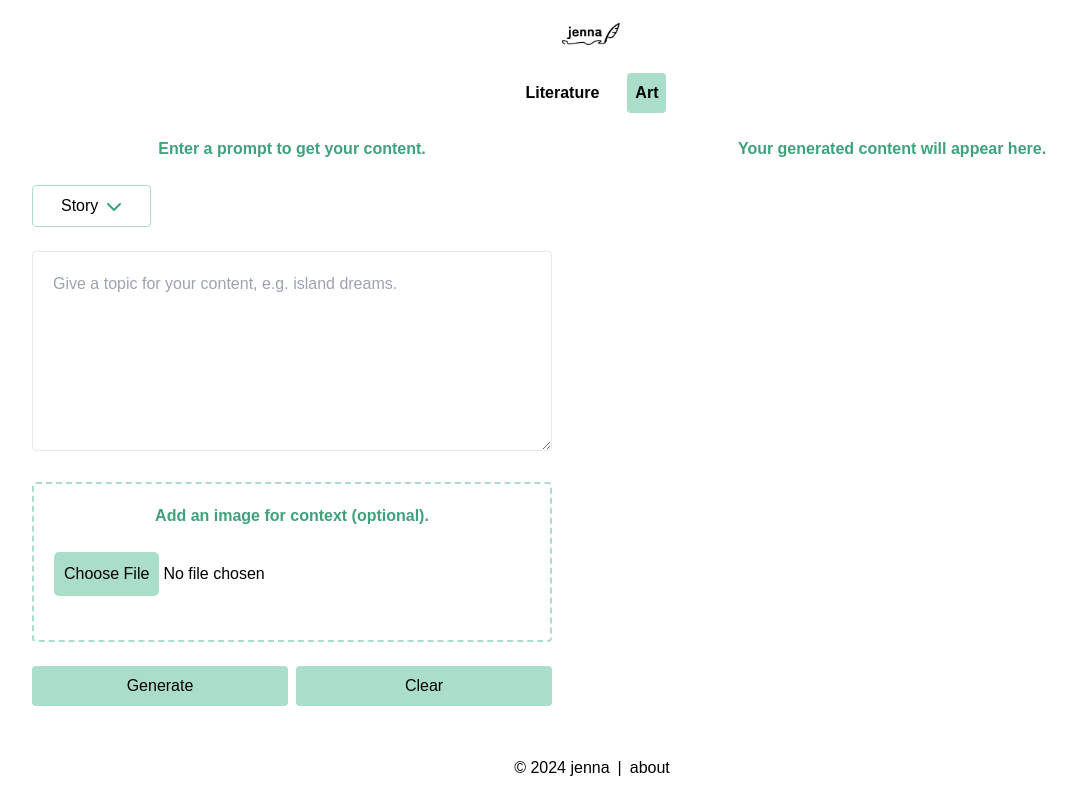
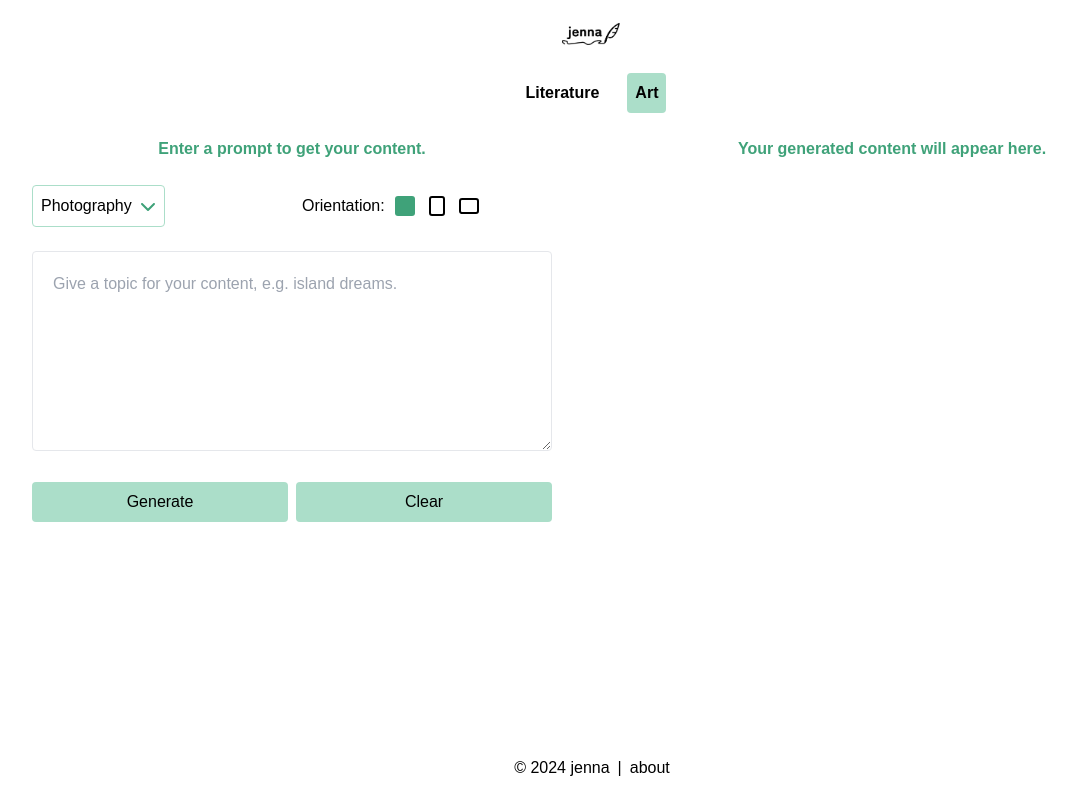
Before and after one commit to mctechspot/GoogleAIHackathonApp, a Next.js app in the folder google-ai-hackathon-app/: page /generate in a window 1280 px wide. Both pictures are taken after a click on the element "Art". Shown: the whole page, without its empty margins (48-1125 px from the left). Built offline with nearby package versions, Linux system fonts and the light colour scheme; a web font is replaced by a local one.

Commit message:
include image grid for art generation response on frontend

```diff
--- a/google-ai-hackathon-app/app/components/Dropdown/ContentTypeDropdown.tsx
+++ b/google-ai-hackathon-app/app/components/Dropdown/ContentTypeDropdown.tsx
@@ -1,29 +1,15 @@
 "use client"
 import { RefObject, useEffect, useRef, useState } from "react"
-import Image from "next/image";
-import Link from "next/link";
-import Logo from "@/public/assets/logo-dark.png";
 import { ContentDropdownProps, UserFormProps, UserFormType } from "@/app/types/Forms"
 import { FaChevronDown, FaChevronUp } from "react-icons/fa6";
+import { literatureContentTypes, artContentTypes, artOrientations } from "@/app/constants/DropdownConstants"
 
-export default function ContentTypeDropdown({ userPrompt, setUserPrompt }: UserFormType) {
+export default function ContentTypeDropdown({ userPrompt, setUserPrompt, contentCategory }: UserFormType) {
+
 
     const [openDropdown, setOpenDropdown] = useState<boolean>(false);
     const dropdownRef: RefObject<HTMLDivElement> | null = useRef(null);
-    const contentTypes: any[] = [
-        {
-            "key": "1",
-            "value": "Story"
-        },
-        {
-            "key": "2",
-            "value": "Poem"
-        },
-        {
-            "key": "3",
-            "value": "Song"
-        }
-    ];
+    const [dropdownData, setDropdownData] = useState<any[]>(literatureContentTypes);
 
     useEffect(() => {
         window.addEventListener('click', toggleDropdown);
@@ -40,6 +26,14 @@ export default function ContentTypeDropdown({ userPrompt, setUserPrompt }: UserF
         };
     };
 
+    useEffect(() => {
+        if(contentCategory === 1){
+            setDropdownData(literatureContentTypes);
+        }else{
+            setDropdownData(artContentTypes);
+        }
+    }, [contentCategory]);
+
     return (
         <>
             <div className={"w-fit relative"} ref={dropdownRef}>
@@ -52,7 +46,7 @@ export default function ContentTypeDropdown({ userPrompt, setUserPrompt }: UserF
                     <div>
                         <div className={"flex items-center justify-center gap-2"}>
                             <div>
-                                {contentTypes.find((item: ContentDropdownProps, index: number) => item.key === userPrompt.content_type).value}
+                                {dropdownData.find((dropdownDataEntry: ContentDropdownProps, index: number) => dropdownDataEntry.key === userPrompt.content_type).value}
                             </div>
                             <div className={"text-green-text"}>
                                 {openDropdown ? <FaChevronUp /> : <FaChevronDown />}
@@ -65,17 +59,17 @@ export default function ContentTypeDropdown({ userPrompt, setUserPrompt }: UserF
                     <>
                         {/* Dropdown Options */}
                         <div className={"absolute bg-white border border-green-standard rounded mt-2"}>
-                            {contentTypes.map((contentType: any, index: number) => {
+                            {dropdownData.map((dropdownDataEntry: any, index: number) => {
                                 return (
                                     <>
                                         <div
-                                            className={`${userPrompt.content_type === contentType.key ? "bg-green-standard" : ""}
+                                            className={`${userPrompt.content_type === dropdownDataEntry.key ? "bg-green-standard" : ""}
                                     hover:bg-green-standard w-full py-2 px-10 w-full cursor-pointer`}
                                             onClick={() => {
-                                                setUserPrompt({ ...userPrompt, content_type: contentType.key });
+                                                setUserPrompt({ ...userPrompt, content_type: dropdownDataEntry.key });
                                                 setOpenDropdown(false);
                                             }}>
-                                            {contentType.value}
+                                            {dropdownDataEntry.value}
                                         </div>
                                     </>
                                 )
--- a/google-ai-hackathon-app/app/components/Forms/UserPromptForm.tsx
+++ b/google-ai-hackathon-app/app/components/Forms/UserPromptForm.tsx
@@ -1,14 +1,21 @@
 "use client"
 import { SetStateAction, useEffect, useState } from "react"
 import Image from "next/image";
-import Link from "next/link";
 import ContentTypeDropdown from "@/app/components/Dropdown/ContentTypeDropdown";
-import { ContentDropdownProps, UserFormProps, UserFormType, CompleteUserFormType } from "@/app/types/Forms"
-import { FaChevronDown, FaChevronUp } from "react-icons/fa6";
+import { CompleteUserFormType } from "@/app/types/Forms"
+import {
+    TbRectangle,
+    TbRectangleFilled,
+    TbRectangleVertical,
+    TbRectangleVerticalFilled,
+    TbSquare,
+    TbSquareFilled
+ } from "react-icons/tb";
+
 
 export default function UserPromptForm(
     { userPrompt, setUserPrompt, contentGenerationRunning, setContentGenerationRunning,
-        generatedContent, setGeneratedContent }: CompleteUserFormType) {
+        generatedContent, setGeneratedContent, contentCategory }: CompleteUserFormType) {
 
     const [imagePreviewSrc, setImagePreviewSrc] = useState<string>("");
 
@@ -24,14 +31,19 @@ export default function UserPromptForm(
         }
     }
 
+    // Function to content generation api endpoint call
     const handleUserPromptSubmit = async (event: any): Promise<void> => {
         event.preventDefault();
         setGeneratedContent(null);
         setContentGenerationRunning(false);
 
+        // Set payload and appropriate endpoint based on content category and user input prompts
         let payload;
         let apiEndpoint: string = "";
 
+
+        // Literature Content
+        if (contentCategory === 1) {
             if (userPrompt.image) {
                 // Handle case where image is included in prompt
                 payload = new FormData(event.target);
@@ -41,8 +53,20 @@ export default function UserPromptForm(
                 apiEndpoint = "/api/generate-text-from-prompt-and-image";
             } else {
                 // Handle case where no image is included in prompt
-            payload = JSON.stringify(userPrompt);
+                payload = payload = JSON.stringify({
+                    "prompt": userPrompt.prompt,
+                    "content_type": userPrompt.content_type,
+                });
                 apiEndpoint = "/api/generate-text-from-prompt";
+            }
+        } // Art Content
+        else {
+            payload = JSON.stringify({
+                "prompt": userPrompt.prompt,
+                "style": userPrompt.content_type,
+                "orientation": userPrompt.orientation
+            });
+            apiEndpoint = "/api/generate-image-from-text";
         }
 
         setContentGenerationRunning(true);
@@ -52,9 +76,16 @@ export default function UserPromptForm(
         });
 
         const contentJson = await contentRes.json();
-        console.log(contentJson);
+        if("response" in contentJson){
+            if(contentCategory === 1){
+                setGeneratedContent({"response_text": contentJson.response});
+            }else{
+                setGeneratedContent({"response_images": contentJson.response});
+            }
+        }else{
+            setGeneratedContent(contentJson);
+        }
         setContentGenerationRunning(false);
-        setGeneratedContent(contentJson);
     }
 
     return (
@@ -63,11 +94,42 @@ export default function UserPromptForm(
 
                 <p className={"text-center text-green-text font-black"}>Enter a prompt to get your content.</p><br />
 
+                <div className={"grid grid-cols-2 gap-5 max-[900px]:grid-cols-1"}>
                     {/* Content Type Generator */}
                     <ContentTypeDropdown
                         userPrompt={userPrompt}
                         setUserPrompt={setUserPrompt}
-                /><br />
+                        contentCategory={contentCategory}
+                    />
+                    {contentCategory !== 1 ? (
+                        <>
+                            <div className={"flex items-center gap-2"}>
+                                <p>Orientation: </p>
+                                <div className={"flex items-center gap-2"}>
+                                    <div className={`text-2xl cursor-pointer \
+                                    ${userPrompt.orientation === "1" ? ("text-green-text font-black") : ("")}`}
+                                    onClick={() => setUserPrompt({ ...userPrompt, orientation: "1" })}>
+                                        {userPrompt.orientation === "1" ? (<TbSquareFilled />): (<TbSquare />)}
+                                    </div>
+                                    <div className={`text-2xl cursor-pointer \
+                                    ${userPrompt.orientation === "2" ? ("text-green-text font-black") : ("")}`}
+                                    onClick={() => setUserPrompt({ ...userPrompt, orientation: "2" })}>
+                                        {userPrompt.orientation === "2" ? (<TbRectangleVerticalFilled />): (<TbRectangleVertical/>)}
+                                    </div>
+
+                                    {/* Landscape Orientation */}
+                                    <div className={`text-2xl cursor-pointer \
+                                    ${userPrompt.orientation === "3" ? ("text-green-text font-black") : ("")}`}
+                                    onClick={() => setUserPrompt({ ...userPrompt, orientation: "3" })}>
+                                        {userPrompt.orientation === "3" ? (<TbRectangleFilled />): (<TbRectangle />)}
+                                    </div>
+                                </div>
+                            </div>
+
+                        </>
+                    ) : ("")}
+                </div>
+                <br />
 
                 <textarea
                     id={"prompt-text"} name={"prompt-text"}
@@ -79,9 +141,13 @@ export default function UserPromptForm(
                 >
                 </textarea><br /><br />
 
+
+                {contentCategory === 1 ? (
+                    <>
                         <div className={"border-2 border-solid border-dashed border-green-standard rounded p-5"}>
                             <p className={"text-center text-green-text font-black"}>Add an image for context (optional).</p><br />
 
+                            {/* Image  Input */}
                             <input type={"file"} id={"prompt-image"} name={"prompt-image"}
                                 accept={"image/jpeg, image/jpg, image/png"}
                                 onChange={(event) => {
@@ -104,7 +170,14 @@ export default function UserPromptForm(
                                     />
                                 </>
                             ) : ("")}
+
+
+
+
                         </div><br />
+                    </>
+
+                ) : ("")}
 
 
 
--- /dev/null
+++ b/google-ai-hackathon-app/app/constants/DropdownConstants.tsx
@@ -0,0 +1,57 @@
+import { ContentDropdownProps } from "@/app/types/Forms"
+
+// Dropdown values for art style
+export const literatureContentTypes: ContentDropdownProps[]  = [
+    {
+        "key": "1",
+        "value": "Story"
+    },
+    {
+        "key": "2",
+        "value": "Poem"
+    },
+    {
+        "key": "3",
+        "value": "Song"
+    }
+];
+
+// Dropdown values for art style
+export const artContentTypes: ContentDropdownProps[] = [
+    {
+        "key": "1",
+        "value": "Photography"
+    },
+    {
+        "key": "2",
+        "value": "Oil"
+    },
+    {
+        "key": "3",
+        "value": "Acrylic"
+    },
+    {
+        "key": "4",
+        "value": "Watercolor"
+    },
+    {
+        "key": "5",
+        "value": "Sketch"
+    }
+];
+
+// Dropdown values for art style
+export const artOrientations: ContentDropdownProps[] = [
+    {
+        "key": "1",
+        "value": "Square"
+    },
+    {
+        "key": "2",
+        "value": "Portrait"
+    },
+    {
+        "key": "3",
+        "value": "Landscape"
+    }
+];
--- a/google-ai-hackathon-app/app/generate/page.tsx
+++ b/google-ai-hackathon-app/app/generate/page.tsx
@@ -7,17 +7,23 @@ import Footer from "@/app/components/Navigation/Footer";
 import UserPromptForm from "@/app/components/Forms/UserPromptForm";
 import GeneratedContent from "@/app/components/Content/GeneratedContent";
 import { UserFormProps, UserFormType } from "@/app/types/Forms";
-import { GeneratedContentError, GeneratedContentSuccess, GeneratedContentWarnings } from "@/app/types/Response";
+import {
+    GeneratedContentError,
+    GeneratedLiteratureContentSuccess,
+    GeneratedArtContentSuccess,
+    GeneratedContentWarnings
+} from "@/app/types/Response";
 
 export default function GenerateScreen() {
 
     const [userPrompt, setUserPrompt] = useState<UserFormProps>({
         "prompt": "",
         "image": null,
-        "content_type": "1"
+        "content_type": "1",
+        "orientation": "1"
     });
     const [contentGenerationRunning, setContentGenerationRunning] = useState<boolean>(false);
-    const [generatedContent, setGeneratedContent] = useState<GeneratedContentError | GeneratedContentSuccess | GeneratedContentWarnings | null>(null);
+    const [generatedContent, setGeneratedContent] = useState<GeneratedContentError | GeneratedLiteratureContentSuccess | GeneratedArtContentSuccess | GeneratedContentWarnings | null>(null);
     const [contentCategory, setContentCategory] = useState<number>(1);
 
     return (
@@ -31,24 +37,18 @@ export default function GenerateScreen() {
 
                 <div>
                     <div>
-                        {/*contentCategory === 1 ? (
-                            <div>Literature</div>
-                        )
-                        :(
-                            <div>Art</div>
-                        )
-                    */}
+
                         <div className={"mx-20 mb-5 max-[450px]:mx-10"}>
 
                             {/* Tab to switch between literary and art content generators */}
                             <div className={"flex justify-center items-center gap-5 f-full"}>
-                                    <div className={`${contentCategory === 1 ? ("bg-green-standard") : ("")} font-black p-2 rounded cursor-pointer`}
+                                <div className={`${contentCategory === 1 ? ("bg-green-standard") : ("")} font-black p-2 rounded cursor-pointer`}
                                     onClick={() => setContentCategory(1)}>Literature</div>
-                                    <div className={`${contentCategory !== 1 ? ("bg-green-standard") : ("")} font-black p-2 rounded cursor-pointer`}
+                                <div className={`${contentCategory !== 1 ? ("bg-green-standard") : ("")} font-black p-2 rounded cursor-pointer`}
                                     onClick={() => setContentCategory(2)}>Art</div>
                             </div><br />
 
-                            <div className={"grid grid-cols-2 gap-20 max-[850px]:grid-cols-1"}>
+                            <div className={"grid grid-cols-2 gap-20 max-[900px]:grid-cols-1"}>
 
                                 {/* User Prompt Form */}
                                 <div className={"w-full"}>
@@ -60,8 +60,8 @@ export default function GenerateScreen() {
                                         setContentGenerationRunning={setContentGenerationRunning}
                                         generatedContent={generatedContent}
                                         setGeneratedContent={setGeneratedContent}
+                                        contentCategory={contentCategory}
                                     />
-
 
                                 </div>
 
@@ -74,6 +74,7 @@ export default function GenerateScreen() {
                                         setContentGenerationRunning={setContentGenerationRunning}
                                         generatedContent={generatedContent}
                                         setGeneratedContent={setGeneratedContent}
+                                        contentCategory={contentCategory}
                                     />
                                 </div>
                             </div>
--- a/google-ai-hackathon-app/app/types/Forms.tsx
+++ b/google-ai-hackathon-app/app/types/Forms.tsx
@@ -1,15 +1,16 @@
 import { SetStateAction } from "react";
-import { GeneratedContentError, GeneratedContentSuccess, GeneratedContentWarnings } from "@/app/types/Response";
+import {
+    GeneratedContentError,
+    GeneratedLiteratureContentSuccess,
+    GeneratedArtContentSuccess,
+    GeneratedContentWarnings
+} from "@/app/types/Response";
 
 export type UserFormProps = {
     prompt: string;
-    image?: any;
+    image?: File | null;
     content_type: string;
-}
-
-export type UserFormType = {
-    userPrompt: UserFormProps;
-    setUserPrompt: React.Dispatch<SetStateAction<UserFormProps>>;
+    orientation: string;
 }
 
 export type ContentDropdownProps = {
@@ -17,11 +18,18 @@ export type ContentDropdownProps = {
     value: string;
 }
 
+export type UserFormType = {
+    userPrompt: UserFormProps;
+    setUserPrompt: React.Dispatch<SetStateAction<UserFormProps>>;
+    contentCategory: number;
+}
+
 export type CompleteUserFormType = {
     userPrompt: UserFormProps;
     setUserPrompt: React.Dispatch<SetStateAction<UserFormProps>>;
     contentGenerationRunning:boolean;
     setContentGenerationRunning: React.Dispatch<SetStateAction<boolean>>;
-    generatedContent: GeneratedContentError |GeneratedContentSuccess | GeneratedContentWarnings | null;
-    setGeneratedContent: React.Dispatch<SetStateAction<GeneratedContentError |GeneratedContentSuccess | GeneratedContentWarnings | null>>;
+    generatedContent: GeneratedContentError | GeneratedLiteratureContentSuccess | GeneratedArtContentSuccess | GeneratedContentWarnings | null;
+    setGeneratedContent: React.Dispatch<SetStateAction<GeneratedContentError | GeneratedLiteratureContentSuccess | GeneratedArtContentSuccess | GeneratedContentWarnings | null>>;
+    contentCategory: number;
 }
```
Also changed, not shown: google-ai-hackathon-app/app/components/Content/GeneratedArtGrid.tsx (added, +38 -0 lines), google-ai-hackathon-app/app/components/Content/GeneratedContent.tsx (+33 -11 lines), google-ai-hackathon-app/app/types/Response.tsx (+13 -0 lines). Lines whose indentation alone changed are shown as unchanged.
